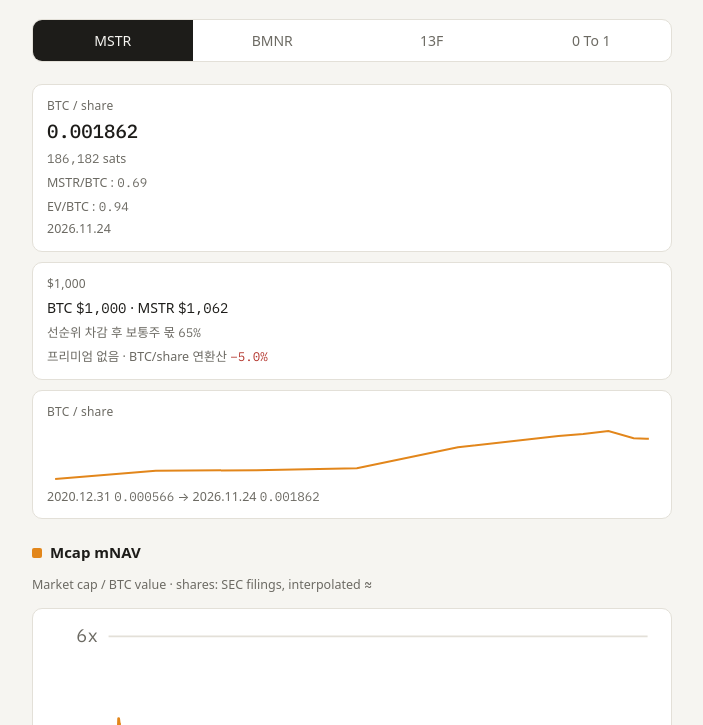
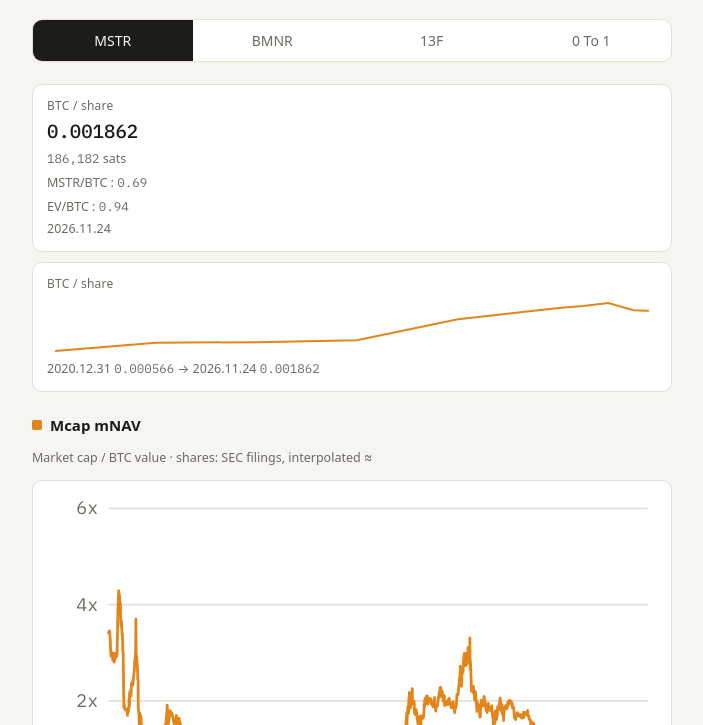
Before and after one commit to zhoonk-art/sbd-invest-archiving, a plain HTML site: page index.html in a window 1280 px wide. Shown: the part 75-800 px from the top of the page, without its empty margins (288-991 px from the left). Drawn offline with Linux system fonts and the light colour scheme; a web font is replaced by a local one.

Commit message:
Update Invest Archiving data

```diff
--- a/index.html
+++ b/index.html
@@ -387,10 +387,10 @@ select{font:inherit;font-size:14px;padding:7px 10px;border:1px solid var(--line)
       ${tab==='mstr'?'':`      <div class="tile"><div class="k">EV mNAV</div><div class="v num">${c.mnav.toFixed(2)}x${c.mnav_src==='calc'?'*':''}</div>
         <div class="d">${krDate(c.mnav_date||c.date)}${c.price?` · ${TK2[tab]} <span class="num">$${c.price}</span>`:''}</div>
         ${c.coin_price?`<div class="d">${U} <span class="num">${fmtUsd(c.coin_price)}</span></div>`:''}<div class="d">EV / ${U} value</div></div>`}
-      <div class="tile wide"><div class="k">$1,000</div>
+      ${tab==='mstr'?'':`<div class="tile wide"><div class="k">$1,000</div>
         <div class="d" style="color:var(--fg);font-size:14px">${U} <span class="num">$1,000</span> · ${TK2[tab]} <span class="num">$${fmtInt(1000/c.mnav)}</span></div>
         ${own!=null?`<div class="d">선순위 차감 후 보통주 몫 <span class="num">${(own*100).toFixed(0)}%</span></div>`:''}
-        <div class="d">${pay}${ann!=null?` · ${U}/share 연환산 <span class="num ${cls(ann)}">${sign(ann)}${Math.abs(ann*100).toFixed(1)}%</span>`:''}</div></div>`+sp;
+        <div class="d">${pay}${ann!=null?` · ${U}/share 연환산 <span class="num ${cls(ann)}">${sign(ann)}${Math.abs(ann*100).toFixed(1)}%</span>`:''}</div></div>`}`+sp;
   }
 
   // ---- mNAV history ----
```
